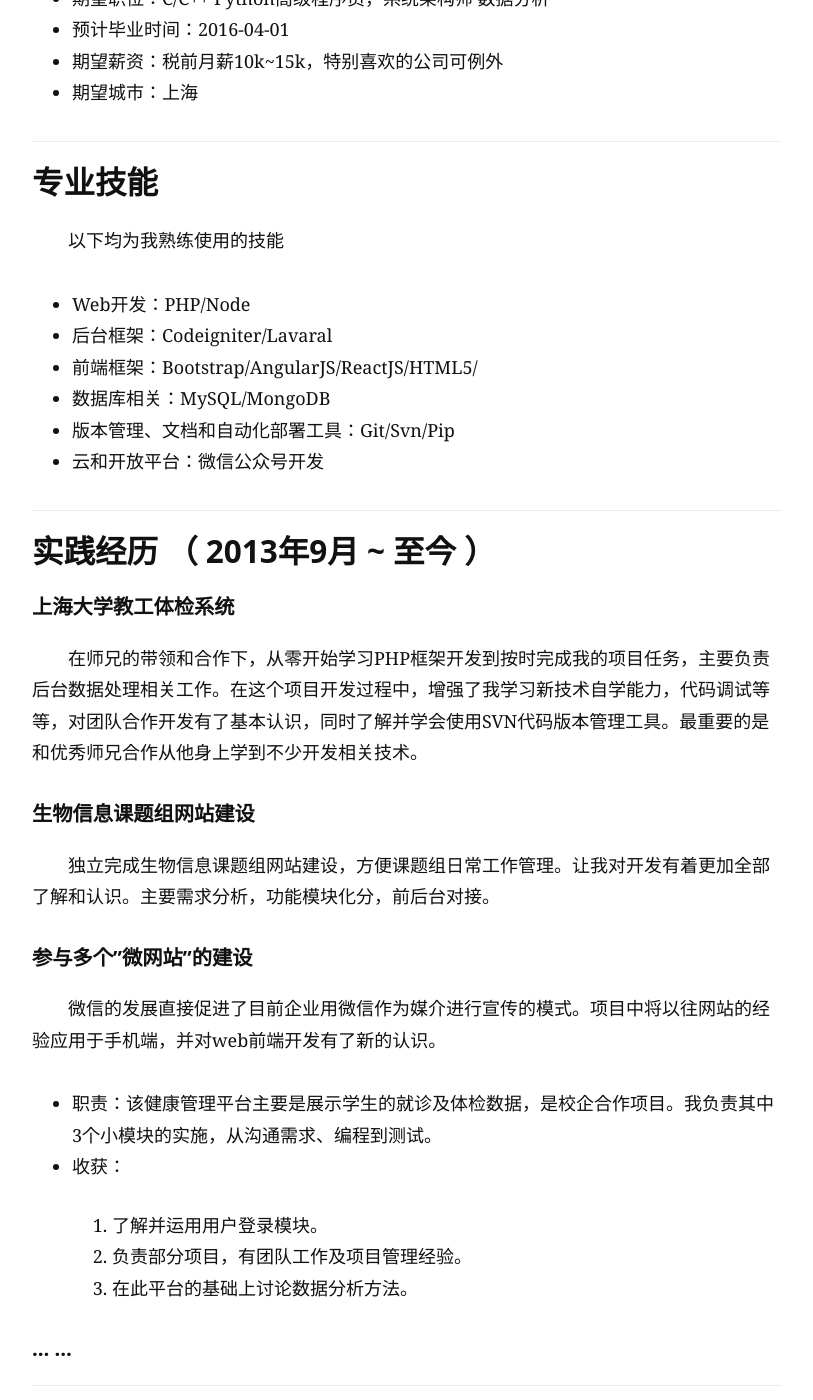
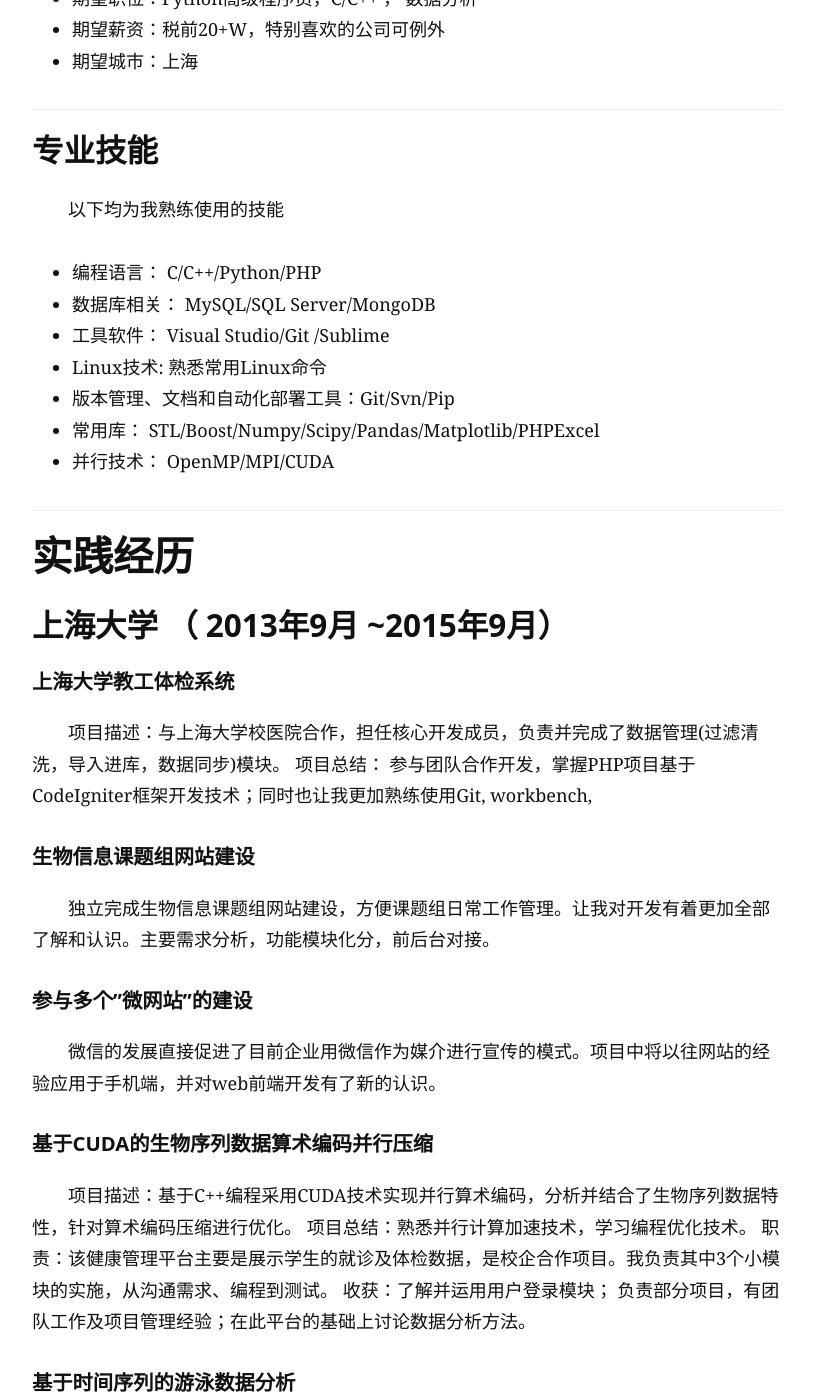
Before and after one commit to JunFuXu/JunFuXu.github.io, a Jekyll site: the page built from resume.md, in a window 1280 px wide and 1400 px high, scrolled down 561 px. Shown: the whole window, without its empty margins (233-1046 px from the left). Built offline with Jekyll 4.4.1, drawn with Linux system fonts in a browser that asks for light colours; Markdown is read by kramdown in place of the engine named in the settings; some of the changed text lies outside the part shown.

Commit message:
Add files via upload

```diff
--- a/resume.md
+++ b/resume.md
@@ -52,9 +52,8 @@ img{
  - 微博：[@落世离歌](http://weibo.com/u/2438098050)
  - 技术博客：[http://junfuxu.github.io](http://junfuxu.github.io/)
  - Github: [https://github.com/JunFuXu](https://github.com/JunFuXu)
- - 期望职位：C/C++ Python高级程序员，系统架构师 数据分析
- - 预计毕业时间：2016-04-01
- - 期望薪资：税前月薪10k~15k，特别喜欢的公司可例外
+ - 期望职位：Python高级程序员，C/C++ ， 数据分析
+ - 期望薪资：税前20+W，特别喜欢的公司可例外
  - 期望城市：上海
 
 ---
@@ -63,34 +62,49 @@ img{
 
 以下均为我熟练使用的技能
 
-- Web开发：PHP/Node
-- 后台框架：Codeigniter/Lavaral
-- 前端框架：Bootstrap/AngularJS/ReactJS/HTML5/
-- 数据库相关：MySQL/MongoDB
+- 编程语言：		C/C++/Python/PHP
+- 数据库相关：		MySQL/SQL Server/MongoDB
+- 工具软件：		Visual Studio/Git /Sublime
+- Linux技术:	    熟悉常用Linux命令
 - 版本管理、文档和自动化部署工具：Git/Svn/Pip
-- 云和开放平台：微信公众号开发
+- 常用库：	STL/Boost/Numpy/Scipy/Pandas/Matplotlib/PHPExcel
+- 并行技术：	OpenMP/MPI/CUDA
 
 ---
 
-### 实践经历 （ 2013年9月 ~ 至今 ）
+## 实践经历
+
+### 上海大学 （ 2013年9月 ~2015年9月）
 
 #### 上海大学教工体检系统
-在师兄的带领和合作下，从零开始学习PHP框架开发到按时完成我的项目任务，主要负责后台数据处理相关工作。在这个项目开发过程中，增强了我学习新技术自学能力，代码调试等等，对团队合作开发有了基本认识，同时了解并学会使用SVN代码版本管理工具。最重要的是和优秀师兄合作从他身上学到不少开发相关技术。
+项目描述：与上海大学校医院合作，担任核心开发成员，负责并完成了数据管理(过滤清洗，导入进库，数据同步)模块。
+项目总结： 参与团队合作开发，掌握PHP项目基于CodeIgniter框架开发技术；同时也让我更加熟练使用Git, workbench,
 
 #### 生物信息课题组网站建设
 独立完成生物信息课题组网站建设，方便课题组日常工作管理。让我对开发有着更加全部了解和认识。主要需求分析，功能模块化分，前后台对接。
 
-
 #### 参与多个”微网站”的建设
 微信的发展直接促进了目前企业用微信作为媒介进行宣传的模式。项目中将以往网站的经验应用于手机端，并对web前端开发有了新的认识。
 
- * 职责：该健康管理平台主要是展示学生的就诊及体检数据，是校企合作项目。我负责其中3个小模块的实施，从沟通需求、编程到测试。
- * 收获：
-   1. 了解并运用用户登录模块。
-   2. 负责部分项目，有团队工作及项目管理经验。
-   3. 在此平台的基础上讨论数据分析方法。
+#### 基于CUDA的生物序列数据算术编码并行压缩
+项目描述：基于C++编程采用CUDA技术实现并行算术编码，分析并结合了生物序列数据特性，针对算术编码压缩进行优化。
+项目总结：熟悉并行计算加速技术，学习编程优化技术。
+职责：该健康管理平台主要是展示学生的就诊及体检数据，是校企合作项目。我负责其中3个小模块的实施，从沟通需求、编程到测试。
+收获：了解并运用用户登录模块； 负责部分项目，有团队工作及项目管理经验；在此平台的基础上讨论数据分析方法。
 
-#### ... ...
+#### 基于时间序列的游泳数据分析
+项目描述：基于Python(numpy/scipy, Matplotlib)编程技术，使用聚类，SVM分类，回归分析和神经网络等等机器学习方法对游泳数据进行挖掘分析。
+项目总结： 学习网络数据爬取技术；系统地学习机器学习方法，并运用于具体数据分析；完成了从数据爬取，预处理，特征选择，模型训练到预测；方法上，尝试对数据分析从简单一阶线性分析到多项式回归分析，高维线性分析，爬取线性分析及数据Granger因果分析。
+
+### 上海岂安科技公司  (2015年11月 ~至今）
+#### voip分类
+通过sip协议，对手机号状态分类。参与这个项目当中语音截取，以及分类等等任务。
+
+#### 日志中心
+负责公司多个项目日志数据流向，如将日志数据打到elasticsearch，mysql等等当中，还参于日志数据分析和挖掘，学习了RPC技术。
+
+#### 脚本自动化管理
+使用Celery分布式框架构建脚本自动化管理系统。该系统对公司所有脚本有着自动化管理功能，脚本远程调用和运行状态跟踪等等，学习了分布式任务调度技术。
 
 ---
 
@@ -119,6 +133,8 @@ img{
 
 - [大数据分析技术：Computational Analysis of USA Swimming Data](./assets/resume/1406699654.pptx)
 - [来自Andrew W. Moore的Gaussians分布 (翻译文章)](http://junfuxu.github.io/blog/guassian/)
+- [Python工具分析风险数据](https://mp.weixin.qq.com/s?__biz=MzIxNDE4MzA4OQ==&mid=2651024546&idx=1&sn=c6c07df6cdd11a7a077e5b0e367bef9b&scene=1&srcid=0718xf85E4Ml7hibVGsxTvwa&pass_ticket=Kp4M3RUO7Y%2FFccIatx6fICtdOx9Qe7sGX53520kgHyhlaCgpIis1LJ3Utr%2FyPSCO#rd)
+
 
 ### 演讲和讲义
 
@@ -131,8 +147,7 @@ img{
 
  * 对计算机科学充满兴趣，自学能力较强，目前主要做web开发及数据分析。
  * 积极乐观，乐于参与公益活动；工作中，态度认真，有责任心，具备良好的沟通能力。
-
----
+ * 有着扎实的计算机理论基础，擅长多种软件、工具的使用；具有较强的数据分析，建模能力，有团队合作精神，热爱coding。
 
 ## 致谢
 
```
